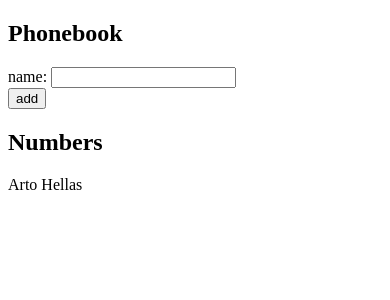
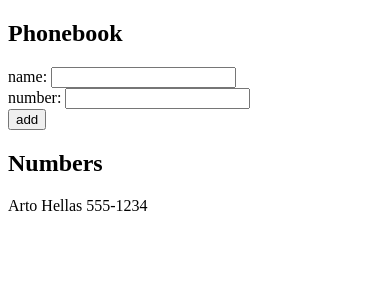
Before and after one commit to spamlawlz/fso, a React (Vite) app in the folder part2/phonebook/: page / in a window 390 px wide. Shown: the top 300 px of the page. Built offline with nearby package versions, Linux system fonts and the light colour scheme.

Commit message:
2.8: The Phonebook Step3

```diff
--- a/part2/phonebook/src/App.jsx
+++ b/part2/phonebook/src/App.jsx
@@ -2,14 +2,19 @@
 
 const App = () => {
   const [persons, setPersons] = useState([
-    {name: 'Arto Hellas'}
+    {
+      name: 'Arto Hellas',
+      number: '555-1234'
+    }
   ])
   const [newName, setNewName] = useState('')
+  const [newNumber, setNewNumber] = useState('')
 
   const addPerson = (event) => {
     event.preventDefault()
     const newPerson = {
-      name: newName
+      name: newName,
+      number: newNumber
     }
     if (persons.find((person) => person.name === newPerson.name)) {
       alert(`${newPerson.name} is already added to phonebook`)
@@ -17,10 +22,15 @@
     }
     setPersons(persons.concat(newPerson))
     setNewName('')
+    setNewNumber('')
   }
 
   const handleNameChange = (event) => {
     setNewName(event.target.value)
+  }
+
+  const handleNumberChange = (event) => {
+    setNewNumber(event.target.value)
   }
 
   return (
@@ -28,14 +38,15 @@
       <h2>Phonebook</h2>
       <form onSubmit={addPerson}>
         <div>
-          name: <input value={newName} onChange={handleNameChange} />
+          <div>name: <input value={newName} onChange={handleNameChange} /></div>
+          <div>number: <input value={newNumber} onChange={handleNumberChange} /></div>
         </div>
         <div>
           <button type="submit">add</button>
         </div>
       </form>
       <h2>Numbers</h2>
-      {persons.map(person => <div key={person.name}>{person.name}</div>)}
+      {persons.map(person => <div key={person.name}>{person.name} {person.number}</div>)}
     </div>
   )
 }
```
